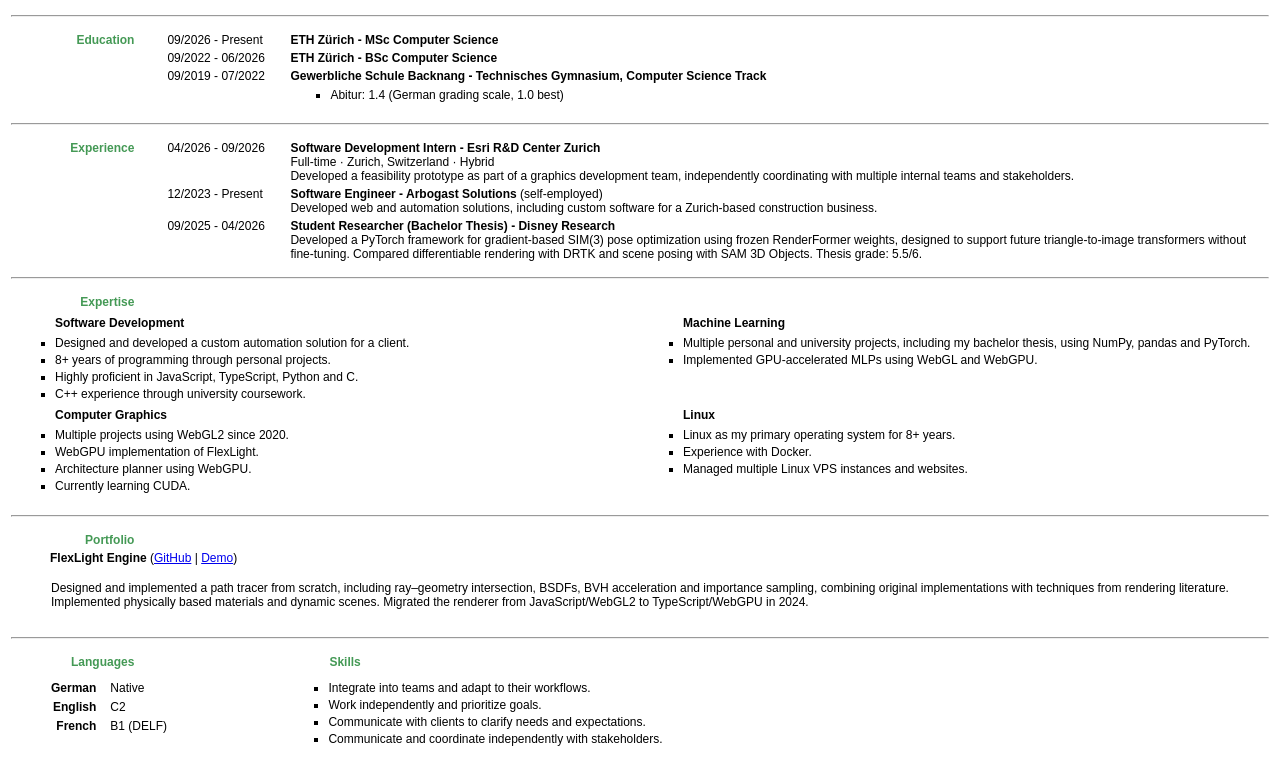
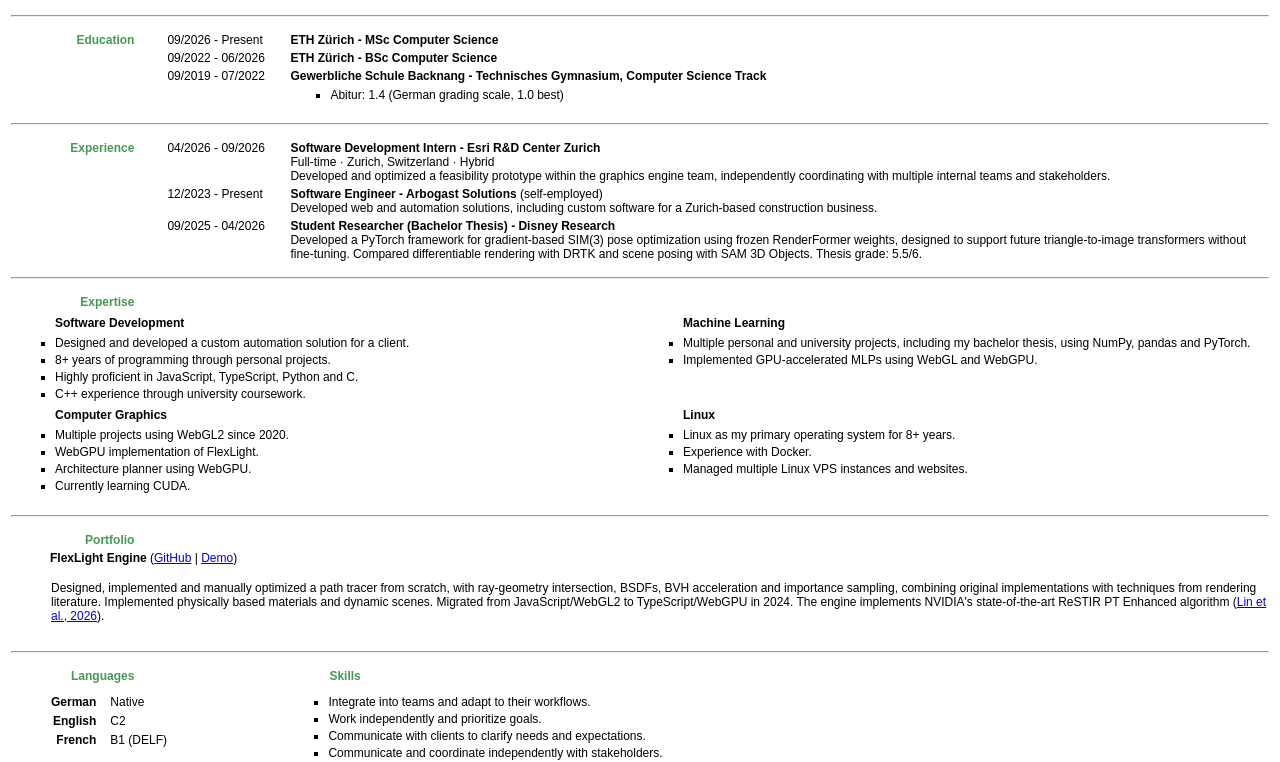
Before and after one commit to arbobendik/CV, a website: page resume.html in a window 1280 px wide. Shown: the part 58-820 px from the top of the page. Drawn offline with Linux system fonts and the light colour scheme.

Commit message:
feat(resume): emphasize performance optimization and ReSTIR

```diff
--- a/resume.html
+++ b/resume.html
@@ -158,7 +158,7 @@
           <td colspan="2">
             <b>Software Development Intern - Esri R&amp;D Center Zurich</b><br>
             Full-time · Zurich, Switzerland · Hybrid<br>
-            Developed a feasibility prototype as part of a graphics development team, independently coordinating with multiple internal teams and stakeholders.
+            Developed and optimized a feasibility prototype within the graphics engine team, independently coordinating with multiple internal teams and stakeholders.
           </td>
         </tr>
         <tr class="groups">
@@ -244,9 +244,10 @@
         <tr>
           <td colspan="4">
               <p style="padding-left:40px">
-                Designed and implemented a path tracer from scratch, including ray–geometry intersection, BSDFs, BVH acceleration and importance sampling,
+                Designed, implemented and manually optimized a path tracer from scratch, with ray-geometry intersection, BSDFs, BVH acceleration and importance sampling,
                 combining original implementations with techniques from rendering literature.
-                Implemented physically based materials and dynamic scenes. Migrated the renderer from JavaScript/WebGL2 to TypeScript/WebGPU in 2024.
+                Implemented physically based materials and dynamic scenes. Migrated from JavaScript/WebGL2 to TypeScript/WebGPU in 2024.
+                The engine implements NVIDIA's state-of-the-art ReSTIR PT Enhanced algorithm (<a href="https://research.nvidia.com/labs/rtr/publication/lin2026restirptenhanced/">Lin et al., 2026</a>).
               </p>
           </td>
         </tr>
```
Also changed, not shown: 1 other file.
